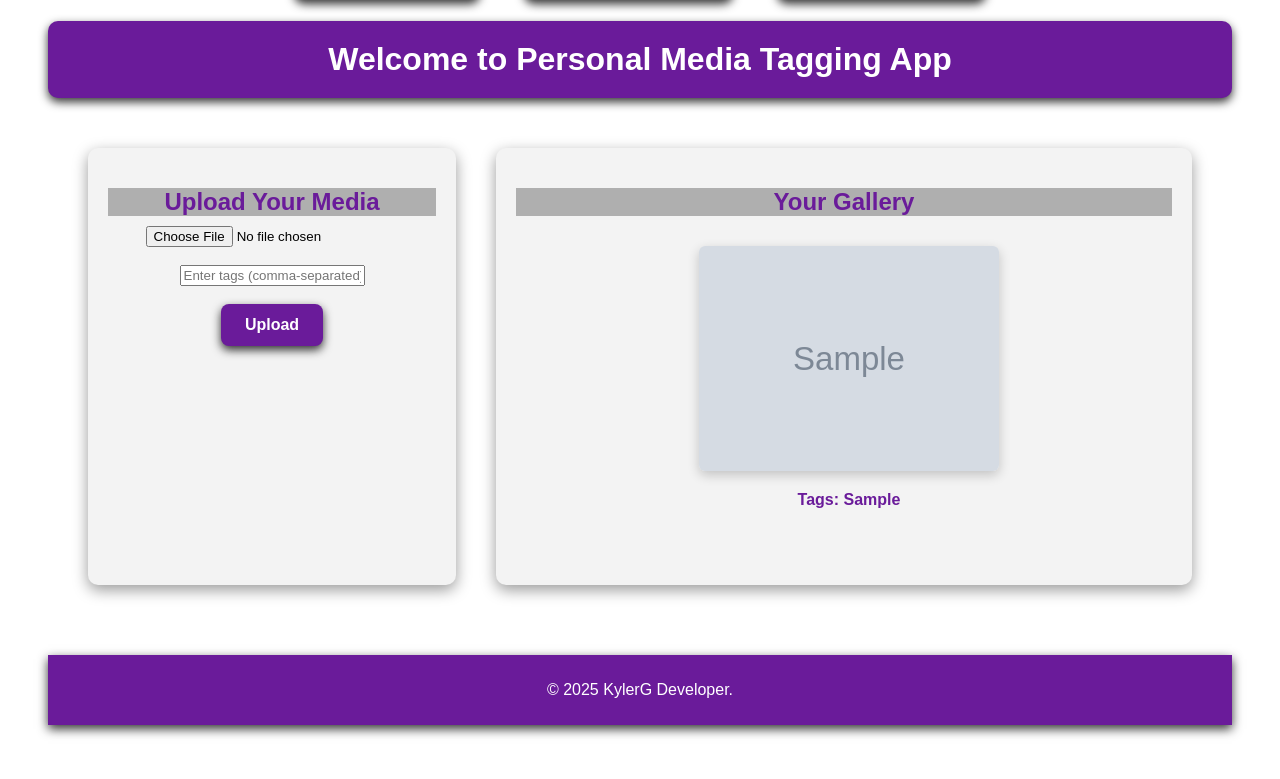
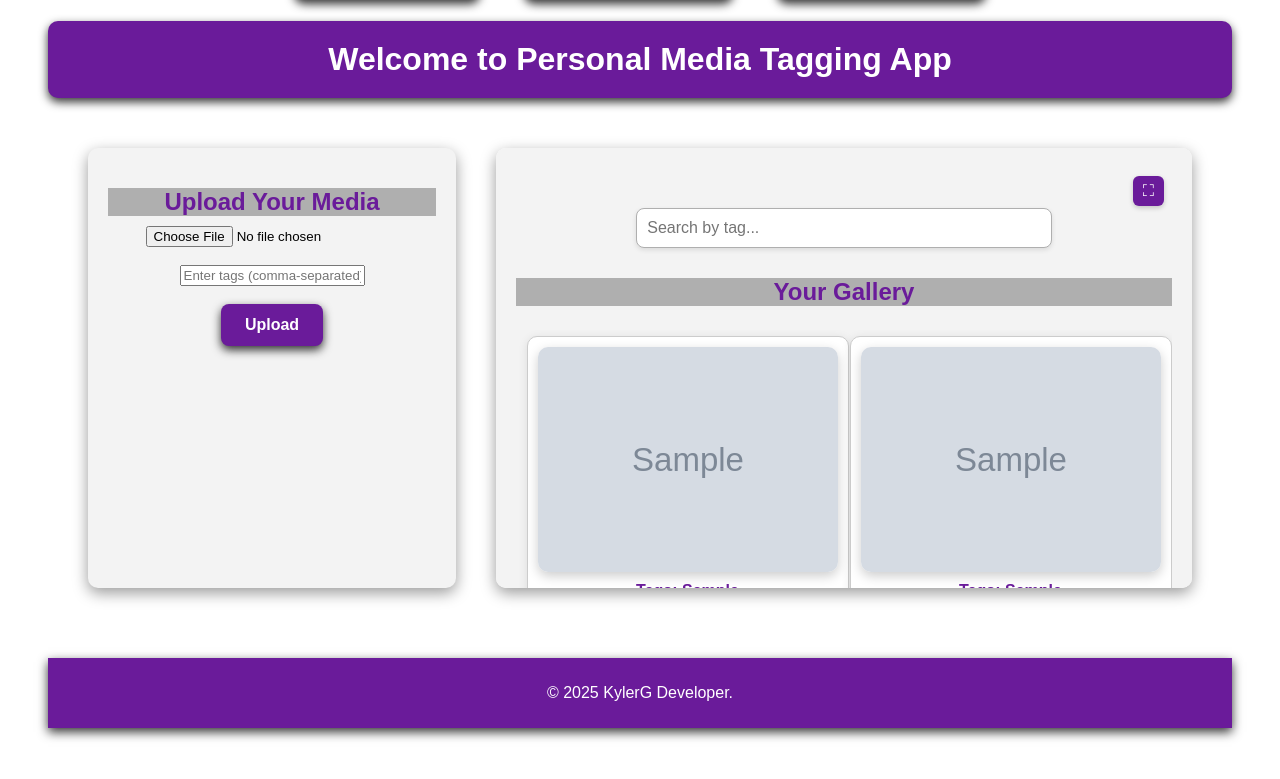
Before and after one commit to Grahame59/CSIT437-Web-Services, a Flask app: page / in a window 1280 px wide. Shown: the part 91-870 px from the top of the page. Run offline with Flask 3, Linux system fonts and the light colour scheme; tables that the repository leaves empty hold one stand-in row (values such as "Sample post"); grey boxes marked "Sample" are stand-in pictures.

Commit message:
Almost Done

```diff
--- a/Project #1 - MediaTagger Flask/app.py
+++ b/Project #1 - MediaTagger Flask/app.py
@@ -30,7 +30,12 @@
 def index():
     return render_template('index.html')
 
-@app.route('/api/upload', methods=['POST'])
+ALLOWED_EXTENSIONS = {'jpg', 'jpeg', 'png', 'gif', 'heic', 'mp4', 'mov', 'webm'}
+
+def allowed_file(filename):
+    return '.' in filename and filename.rsplit('.', 1)[1].lower() in ALLOWED_EXTENSIONS
+
+@app.route('/api/upload', methods = ['POST'])
 def api_upload():
     """
     Handle media file uploads.
@@ -41,7 +46,7 @@
     file = request.files.get('media')
     tags = request.form.get('tags', '')
 
-    if file:
+    if file and allowed_file(file.filename):
         filename = secure_filename(file.filename)  # Sanitize the filename
         filepath = os.path.join(app.config['UPLOAD_FOLDER'], filename)
         file.save(filepath)  # Save file to disk
@@ -52,7 +57,7 @@
 
         return jsonify({'success': True, 'message': 'File uploaded successfully.'})
 
-    return jsonify({'success': False, 'message': 'No file uploaded.'}), 400
+    return jsonify({'success': False, 'message': 'No file uploaded or Invalid file type uploaded.'}), 400
 
 @app.route('/api/gallery')
 def api_gallery():
@@ -63,6 +68,46 @@
         rows = conn.execute('SELECT filename, tags FROM media ORDER BY id DESC').fetchall()
     return jsonify([{'filename': r[0], 'tags': r[1]} for r in rows])
 
+@app.route('/api/delete', methods = ['POST'])
+def api_delete():
+    """
+    Delete a media file from the filesystem and remove its DB entry.
+    """
+    data = request.get_json()
+    filename = data.get('filename')
+
+    if not filename:
+        return jsonify({'success': False, 'message': 'No filename provided'}), 400
+
+    filepath = os.path.join(app.config['UPLOAD_FOLDER'], filename)
+
+    # Delete the file from the uploads folder
+    if os.path.exists(filepath):
+        os.remove(filepath)
+    else:
+        return jsonify({'success': False, 'message': 'File not found'}), 404
+
+    # Remove the record from the database
+    with sqlite3.connect(DB) as conn:
+        conn.execute('DELETE FROM media WHERE filename = ?', (filename,))
+
+    return jsonify({'success': True, 'message': f'"{filename}" deleted.'})
+
+@app.route('/api/update-tags', methods = ['POST'])
+def update_tags():
+    data = request.get_json()
+    filename = data.get('filename')
+    new_tags = data.get('tags', '')
+
+    if not filename:
+        return jsonify({'success': False, 'message': 'Missing filename'}), 400
+
+    with sqlite3.connect(DB) as conn:
+        conn.execute('UPDATE media SET tags = ? WHERE filename = ?', (new_tags, filename))
+
+    return jsonify({'success': True, 'message': 'Tags updated successfully'})
+
+
 # ---------- App Entry Point ----------
 
 if __name__ == '__main__':
--- a/Project #1 - MediaTagger Flask/static/CSS/style.css
+++ b/Project #1 - MediaTagger Flask/static/CSS/style.css
@@ -138,16 +138,73 @@
 }
 
 /* Right Panel CSS: Gallery */
+.gallery-wrapper
+{
+    position: relative;
+    padding-top: 30px; /* leave space for button */
+    flex-grow: 1;
+    display: flex;
+    flex-direction: column;
+}
+
+#expandGalleryBtn
+{
+    position: absolute;
+    top: 8px;
+    right: 8px;
+    background-color: var(--purple);
+    color: white;
+    border: none;
+    border-radius: 6px;
+    padding: 6px 10px;
+    cursor: pointer;
+    font-size: 16px;
+    z-index: 10;
+    box-shadow: 0 2px 5px rgba(0,0,0,0.2);
+}
+
+#gallery-pane.fullscreen-gallery
+{
+    position: fixed;
+    top: 0;
+    left: 0;
+    right: 0;
+    bottom: 0;
+    margin: 0;
+    padding: 40px;
+    margin: 20px 20px;
+    border-radius: 15px;
+    min-height: 700px;
+    z-index: 999;
+    background-color: white;
+    box-shadow: 0 0 30px rgba(0, 0, 0, 0.6);
+    overflow-y: auto;
+    display: flex;
+    flex-direction: column;
+}
+
+
 #gallery-content
 {
     display: grid;
+    flex-grow: 1;
     grid-template-columns: repeat(auto-fit, minmax(250px, 1fr)); /* Responsive 3x3 grid */
     gap: 20px;
     padding: 20px;
     justify-items: center;
-    flex: 1;
     overflow-y: auto;
     padding-right: 10px
+}
+
+.tag-search
+{
+    width: 60%;
+    margin: 10px auto;
+    padding: 10px;
+    font-size: 16px;
+    border-radius: 8px;
+    border: 1px solid var(--light-gray);
+    box-shadow: 0 2px 5px rgba(0, 0, 0, 0.1);
 }
 
 #gallery-pane h2
@@ -184,3 +241,53 @@
 {
     box-shadow: 0 8px 20px rgba(0, 0, 0, 0.4);
 }
+
+/* Gallery JS Section Styling */
+.gallery-card
+{
+    margin-bottom: 20px;
+    padding: 10px;
+    border: 1px solid #ccc;
+    border-radius: 10px;
+    box-shadow: 0 2px 10px rgba(0, 0, 0, 0.1);
+    text-align: center;
+    background-color: #fff;
+}
+
+.gallery-media
+{
+    max-width: 100%;
+    border-radius: 6px;
+}
+
+.gallery-caption
+{
+    color: var(--purple);
+    font-weight: bold;
+    margin-top: 6px;
+}
+
+.gallery-download
+{
+    display: inline-block;
+    margin-top: 6px;
+    color: white;
+    background-color: var(--purple);
+    padding: 6px 12px;
+    border-radius: 10px;
+    font-weight: bold;
+    text-decoration: none;
+}
+
+.gallery-delete
+{
+    margin-top: 8px;
+    background-color: var(--purple);
+    color: white;
+    border: none;
+    font-size: medium;
+    font-weight: bold;
+    padding: 6px 12px;
+    border-radius: 10px;
+    cursor: pointer;
+}
--- /dev/null
+++ b/Project #1 - MediaTagger Flask/static/JS/expandGallery.js
@@ -0,0 +1,11 @@
+document.addEventListener('DOMContentLoaded', () =>
+{
+    const expandBtn = document.getElementById('expandGalleryBtn');
+    const galleryPane = document.getElementById('gallery-pane');
+
+    expandBtn.onclick = () =>
+    {
+        galleryPane.classList.toggle('fullscreen-gallery');
+        expandBtn.innerText = galleryPane.classList.contains('fullscreen-gallery') ? 'X' : '⛶';
+    };
+});
--- a/Project #1 - MediaTagger Flask/static/JS/galleryHandler.js
+++ b/Project #1 - MediaTagger Flask/static/JS/galleryHandler.js
@@ -6,24 +6,109 @@
     const gallery = document.getElementById('gallery-content');
     gallery.innerHTML = ''; // Clear previous
 
+    // Store gallery data globally for filtering
+    setGalleryItems(data);
+
     data.forEach(item =>
     {
         const wrapper = document.createElement('div');
-        wrapper.style.marginBottom = '20px';
+        wrapper.classList.add('gallery-card');
 
+        // Media Preview
         const img = document.createElement('img');
         img.src = `/static/uploads/${item.filename}`;
         img.alt = item.tags;
-        img.style.maxWidth = '100%';
-        img.style.borderRadius = '6px';
+        img.classList.add('gallery-media');
 
-        const caption = document.createElement('p');
-        caption.innerText = `Tags: ${item.tags}`;
-        caption.style.color = '#6a1b9a';
-        caption.style.fontWeight = 'bold';
+        // --- TAG DISPLAY + EDIT ---
+        const tagContainer = document.createElement('div');
+        tagContainer.classList.add('gallery-caption');
+        tagContainer.innerText = `Tags: ${item.tags}`;
+        tagContainer.style.cursor = 'pointer';
 
+        const tagInput = document.createElement('input');
+        tagInput.type = 'text';
+        tagInput.value = item.tags;
+        tagInput.style.display = 'none';
+        tagInput.classList.add('gallery-caption');
+
+        const saveBtn = document.createElement('button');
+        saveBtn.innerText = 'Save';
+        saveBtn.classList.add('gallery-download');
+        saveBtn.style.display = 'none';
+
+        // Toggle to input
+        tagContainer.onclick = () =>
+        {
+            tagContainer.style.display = 'none';
+            tagInput.style.display = 'inline-block';
+            saveBtn.style.display = 'inline-block';
+        };
+
+        // Save tag updates
+        saveBtn.onclick = async () =>
+        {
+            const newTags = tagInput.value;
+
+            const res = await fetch('/api/update-tags',
+            {
+                method: 'POST',
+                headers: { 'Content-Type': 'application/json' },
+                body: JSON.stringify({ filename: item.filename, tags: newTags })
+            });
+
+            const result = await res.json();
+            if (result.success)
+            {
+                tagContainer.innerText = `Tags: ${newTags}`;
+                tagInput.style.display = 'none';
+                saveBtn.style.display = 'none';
+                tagContainer.style.display = 'block';
+            } else
+            {
+                alert('Failed to update tags.');
+            }
+        };
+
+        //Download Btn
+        const downloadLink = document.createElement('a');
+        downloadLink.href = `/static/uploads/${item.filename}`;
+        downloadLink.download = item.filename;
+        downloadLink.innerText = 'Download';
+        downloadLink.classList.add('gallery-download');
+
+        // Delete button
+        const deleteBtn = document.createElement('button');
+        deleteBtn.innerText = '🗑️ Delete';
+        deleteBtn.classList.add('gallery-delete');
+
+        deleteBtn.onclick = async () =>
+        {
+            const confirmDelete = confirm(`Delete "${item.filename}"?`);
+            if (!confirmDelete) return;
+
+            const res = await fetch('/api/delete',
+            {
+                method: 'POST',
+                headers: { 'Content-Type': 'application/json' },
+                body: JSON.stringify({ filename: item.filename })
+            });
+
+            const result = await res.json();
+            if (result.success)
+                loadGallery();
+            else
+                alert('Failed to delete file.');
+        };
+
+        // Add all elements to wrapper
         wrapper.appendChild(img);
-        wrapper.appendChild(caption);
+        wrapper.appendChild(tagContainer);
+        wrapper.appendChild(tagInput);
+        wrapper.appendChild(saveBtn);
+        wrapper.appendChild(downloadLink);
+        wrapper.appendChild(document.createElement('br'));
+        wrapper.appendChild(deleteBtn);
         gallery.appendChild(wrapper);
     });
 }
--- /dev/null
+++ b/Project #1 - MediaTagger Flask/static/JS/tagSearchHandler.js
@@ -0,0 +1,53 @@
+let allMediaItems = [];
+
+function renderGallery(items)
+{
+    const gallery = document.getElementById('gallery-content');
+    gallery.innerHTML = ''; // Clear previous
+
+    items.forEach(item =>
+    {
+        const wrapper = document.createElement('div');
+        wrapper.classList.add('gallery-card');
+
+        const img = document.createElement('img');
+        img.src = `/static/uploads/${item.filename}`;
+        img.alt = item.tags;
+        img.classList.add('gallery-media');
+
+        const caption = document.createElement('p');
+        caption.className = 'gallery-caption';
+        caption.innerText = `Tags: ${item.tags}`;
+
+        wrapper.appendChild(img);
+        wrapper.appendChild(caption);
+        gallery.appendChild(wrapper);
+    });
+}
+
+document.addEventListener('DOMContentLoaded', () =>
+{
+    const searchInput = document.getElementById('tagSearchInput');
+
+    if (searchInput)
+    {
+        searchInput.addEventListener('input', () =>
+        {
+            const keyword = searchInput.value.trim().toLowerCase();
+
+            const filtered = allMediaItems.filter(item =>
+                item.tags.toLowerCase().includes(keyword)
+            );
+
+            renderGallery(filtered);
+        });
+    }
+
+    // Export so other scripts can trigger re-renders
+    window.renderGallery = renderGallery;
+    window.setGalleryItems = function (items)
+    {
+        allMediaItems = items;
+        renderGallery(items);
+    };
+});
--- a/Project #1 - MediaTagger Flask/templates/index.html
+++ b/Project #1 - MediaTagger Flask/templates/index.html
@@ -18,7 +18,7 @@
         <div id = "upload-pane" class = "split-box">
             <h2>Upload Your Media</h2>
             <form id = "uploadForm">
-                <input type = "file" name = "media" required><br><br>
+                <input type = "file" name = "media" accept = ".jpg, .jpeg, .png, .gif, .heic, .mp4, .mov, .webm" required><br><br>
                 <input type = "text" name = "tags" placeholder = "Enter tags (comma-separated)" required><br><br>
                 <button type = "submit" class = "btn-purp">Upload</button>
             </form>
@@ -26,9 +26,13 @@
         </div>
 
         <div id = "gallery-pane" class = "split-box">
-            <h2>Your Gallery</h2>
-            <div id = "gallery-content">
-                <!-- Media loaded here via JS -->
+            <div class = "gallery-wrapper"> <!-- Div for gallery section expansion -->
+                <button id = "expandGalleryBtn">⛶</button>
+                <input type = "text" id = "tagSearchInput" placeholder = "Search by tag..." class = "tag-search" />
+                <h2>Your Gallery</h2>
+                <div id = "gallery-content">
+                    <!-- Media loaded here via JS -->
+                </div>
             </div>
         </div>
     </div>
@@ -39,6 +43,8 @@
     <!-- Script Partials -->
     <script src="{{ url_for('static', filename='js/galleryHandler.js') }}"></script>
     <script src="{{ url_for('static', filename='js/uploadHandler.js') }}"></script>
+    <script src="{{ url_for('static', filename='js/expandGallery.js') }}"></script>
+    <script src="{{ url_for('static', filename='js/tagSearchHandler.js') }}"></script>
 
 </body>
 </html>
```
Also changed, not shown: Project #1 - MediaTagger Flask/static/uploads/Home_Backyard3.png (added), Project #1 - MediaTagger Flask/static/uploads/Home_Backyard4.png (added).
